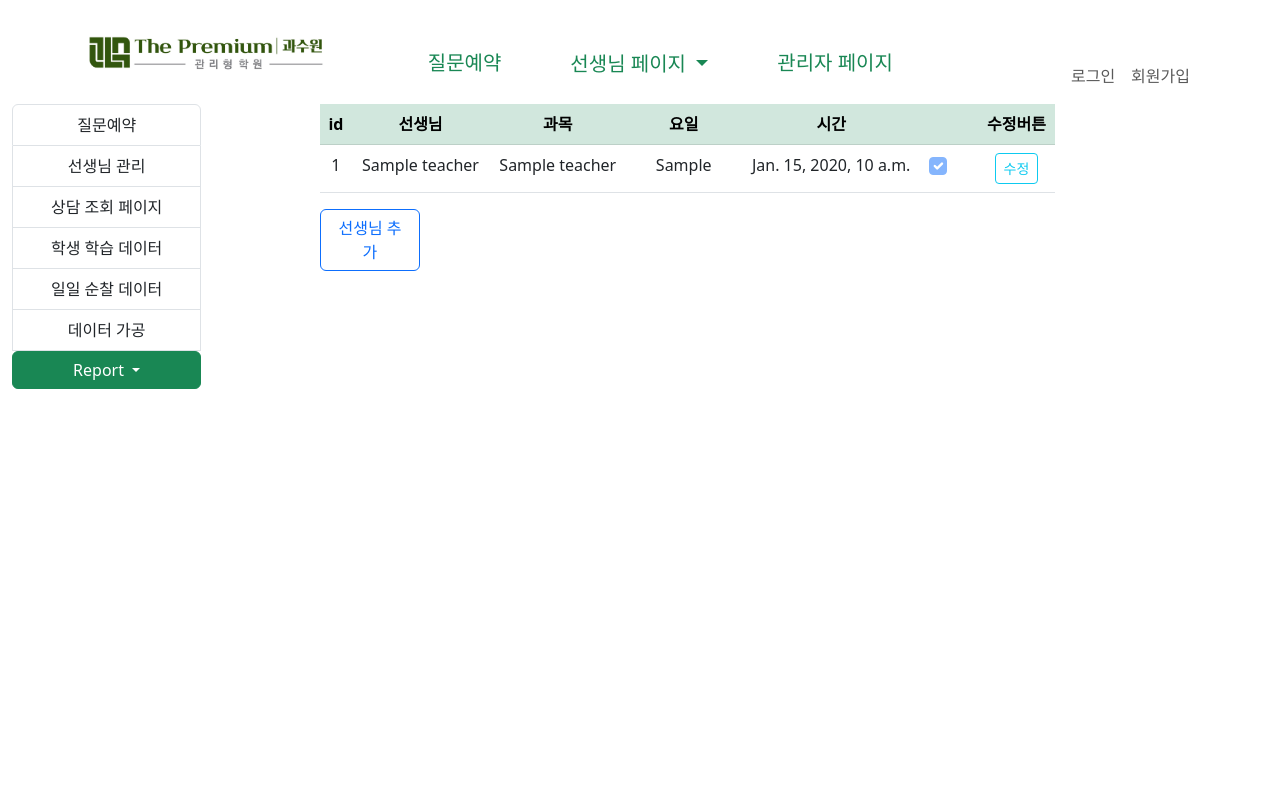
After one commit to looosemycoool/orchardproject, a Django app: template templates/manager/teacher/teacher_check.html in a window 1280 px wide. The commit adds this page. Run offline with Django 4.2, Linux system fonts and the light colour scheme; the template is opened without the code that fills it: most values are stand-ins (such as "Sample title", 1, 10 or a date in 2020); some libraries are stand-ins or nearby versions; some web fonts are replaced.

Commit message:
선생님 관리 페이지 생성

```diff
--- a/manager/urls.py
+++ b/manager/urls.py
@@ -17,8 +17,9 @@ urlpatterns = [
     path('reserve/create/', reserve_views.reserve_create, name='reserve_create'),
 
     # teacher
-    #path('teacher/', teacher_views.teacher, name='teacher'),
-    #path('teacher/', teacher_views.teacher_check, name='teacher_check'),
+    path('teacher/', teacher_views.teacher, name='teacher'),
+    path('teacher_create/', teacher_views.teacher_create, name='teacher_create'),
+    path('teacher_modify/<int:teacher_id>', teacher_views.teacher_modify, name='teacher_modify'),
 
     # consulting
     path('consulting/', consulting_views.consulting, name='consulting'),
--- a/templates/manager/manager_main_menu.html
+++ b/templates/manager/manager_main_menu.html
@@ -5,7 +5,7 @@
            aria-current="true">
             질문예약
         </a>
-        <a href="#"
+        <a href="{% url 'manager:teacher' %}"
            class="list-group-item list-group-item-action text-center"
            aria-current="true">
             선생님 관리
--- /dev/null
+++ b/templates/manager/teacher/teacher_check.html
@@ -0,0 +1,56 @@
+{% extends 'base.html' %}
+{% block content %}
+    <div class="container-fluid">
+        <div class="row">
+            {% include 'manager/manager_main_menu.html' %}
+            <div class="col-md-1 text-center list-group">
+            </div>
+            <div class="col-md-7 text-center list-group" style="height:700px">
+                <table class="table align-middle" style="text-align: center">
+                    <thead>
+                    <tr class="table-success">
+                        <th style="width: 3%; white-space: nowrap;">id</th>
+                        <th style="width: 15%; white-space: nowrap;">선생님</th>
+                        <th style="width: 15%; white-space: nowrap;">과목</th>
+                        <th style="width: 15%; white-space: nowrap;">요일</th>
+                        <th style="width: 20%; white-space: nowrap;">시간</th>
+                        <th style="width: 3%; white-space: nowrap;"></th>
+                        <th style="width: 5%; white-space: nowrap;">수정버튼</th>
+                    </tr>
+                    </thead>
+                    {% for t in teacher_list %}
+                        <tr class="table">
+                            <td style="white-space: nowrap;">{{ t.id }}</td>
+                            <td style="white-space: nowrap;">{{ t.name }}</td>
+                            <td style="white-space: nowrap;">{{ t.subject }}</td>
+                            <td style="white-space: nowrap;">{{ t.duty_day }}</td>
+                            <td style="white-space: nowrap;">{{ t.duty_time }}</td>
+                            <td style="white-space: nowrap;">
+                                {% if t.retired == False %}
+                                    <div class="form-check">
+                                        <input class="form-check-input" type="checkbox" value="" id="flexCheckDisabled"
+                                               disabled>
+                                        <label class="form-check-label" for="flexCheckDisabled">
+                                        </label>
+                                    </div>
+                                {% else %}
+                                    <div class="form-check">
+                                        <input class="form-check-input" type="checkbox" value=""
+                                               id="flexCheckCheckedDisabled" checked disabled>
+                                        <label class="form-check-label" for="flexCheckCheckedDisabled">
+                                        </label>
+                                    </div>
+                                {% endif %}
+                            </td>
+                            <td style="white-space: nowrap;">
+                                <a href="{% url 'manager:teacher_modify' t.id %}"
+                                   class="btn btn-sm btn-outline-info">수정</a>
+                            </td>
+                        </tr>
+                    {% endfor %}
+                </table>
+                <a href="{% url 'manager:teacher_create' %}" class="btn btn-outline-primary" style="width:100px">선생님 추가</a>
+            </div>
+        </div>
+    </div>
+{% endblock %}
```
Also changed, not shown: manager/forms.py (+13 -27 lines), manager/views/teacher_views.py (+36 -0 lines), templates/manager/teacher/teacher_form.html (added, +38 -0 lines), db.sqlite3.
